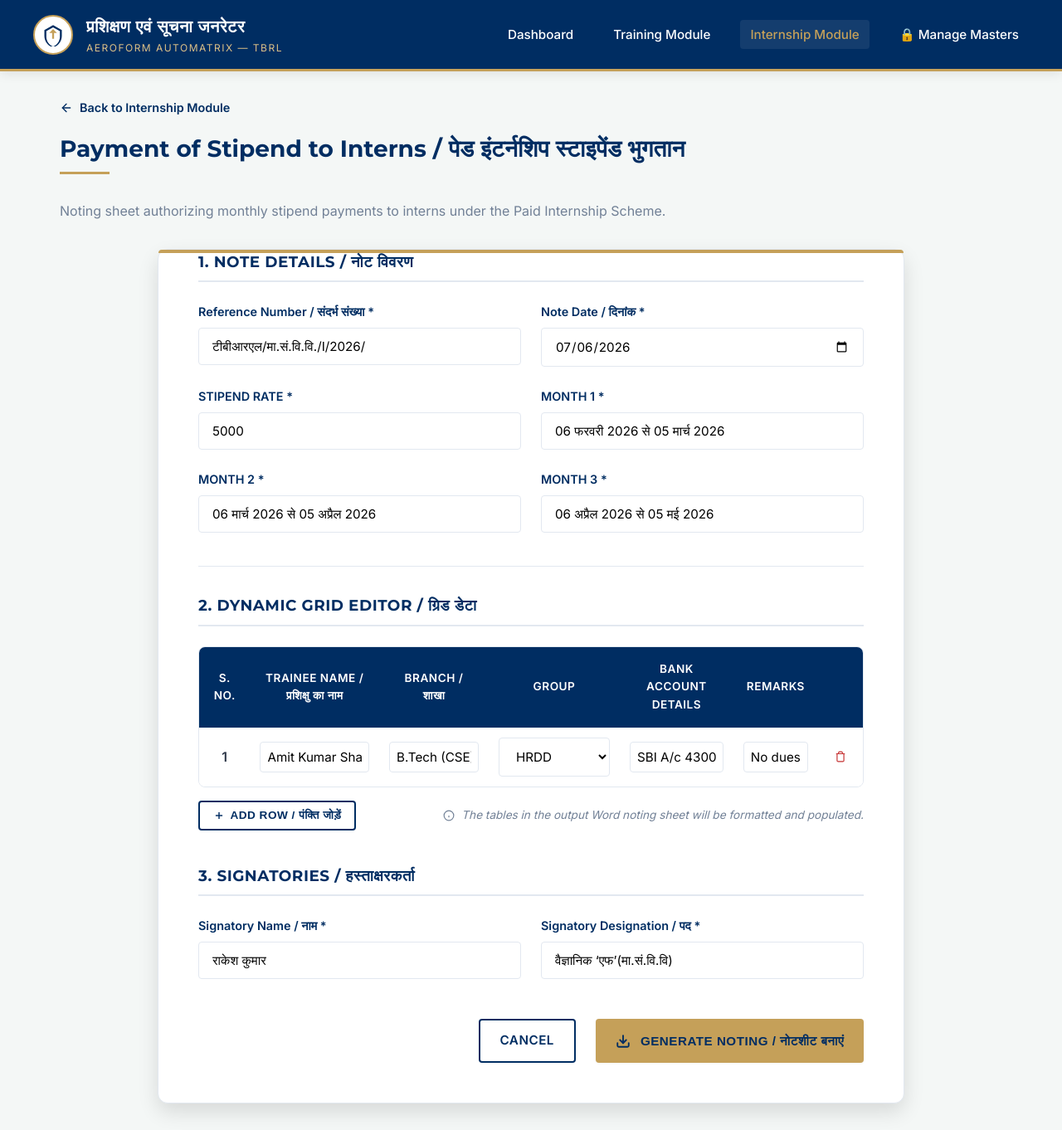
After one commit to RohillaJai-030502/smart-office-noting, a Flask app: page /internship-noting/master_008 in a window 1280 px wide. The commit adds this page. Shown: the whole page at 83% size. Run offline with Flask 3, Linux system fonts and the light colour scheme.

Commit message:
Add 5 new internship templates (stipend, visit, scheme, date revision, student info) and unified grid form

```diff
--- a/app.py
+++ b/app.py
@@ -6,7 +6,7 @@ from flask import Flask, render_template, request, send_file, redirect, url_for,
 from werkzeug.utils import secure_filename
 from logic.ion_generator import generate_ion
 from logic.create_master import create_default_master
-from logic.noting_generator import generate_tbrl_noting, generate_lecture_noting, generate_dgmss_noting, generate_fee_noting, generate_cancellation_noting, generate_date_amendment_fax, generate_mayurpankh_erp_fax, generate_appraisal_proforma, generate_coordinator_nomination  # NEW: TBRL Noting/Fax/ERP Generator Import
+from logic.noting_generator import generate_tbrl_noting, generate_lecture_noting, generate_dgmss_noting, generate_fee_noting, generate_cancellation_noting, generate_date_amendment_fax, generate_mayurpankh_erp_fax, generate_appraisal_proforma, generate_coordinator_nomination, generate_internship_noting  # NEW: TBRL Noting/Fax/ERP Generator Import
 import os
 import json
 import shutil
@@ -1289,6 +1289,52 @@ def generate_coordinator_nomination_route(master_id):
     return send_file(filepath, as_attachment=True)
 
 
+# INTERNSHIP NOTING GENERATOR (NEW MULTI-TABLE ROUTE)
+# ══════════════════════════════════════
+@app.route("/internship-noting/<master_id>", methods=["GET"])
+def internship_noting(master_id):
+    defaults = load_defaults()
+    masters = load_masters()
+    master = next((m for m in masters if m["id"] == master_id), None)
+    if not master:
+        flash(f"Master template {master_id} not found.")
+        return redirect(url_for("internship_menu"))
+
+    groups = ["AFTD", "ADS", "BIDS", "BEHI", "SS", "TELIC", "PPG", "QMG", "ETF", "PC", "WHD", "EXPD", "WHT&E", "ARISE", "PCD", "AIG", "RTRS", "S&D", "R&QA", "WKS", "SEED", "CERBERUS", "DPB", "HSP", "I2G", "HRDD", "BTS"]
+    return render_template("internship_grid_form.html", defaults=defaults, groups=groups, master=master)
+
+
+@app.route("/generate-internship-noting/<master_id>", methods=["POST"])
+def generate_internship_noting_route(master_id):
+    masters = load_masters()
+    master = next((m for m in masters if m["id"] == master_id), None)
+    if not master:
+        return "Master not found", 404
+
+    rows_json = request.form.get("rows_json", "[]")
+    try:
+        rows = json.loads(rows_json)
+    except Exception:
+        rows = []
+
+    data = {"rows": rows}
+    for var in master.get("variables", []):
+        data[var.lower()] = request.form.get(var, "")
+
+    filepath, filename = generate_internship_noting(master_id, data)
+
+    save_history({
+        "filename":          filename,
+        "degree":            f"Dynamic Grid ({len(rows)} rows)",
+        "period":            data.get("date", "N/A"),
+        "generated_at":      datetime.now().strftime("%d %b %Y, %I:%M %p"),
+        "departments_count": len(rows),
+        "master_used":       master["name"]
+    })
+
+    return send_file(filepath, as_attachment=True)
+
+
 # ── API History ──
 @app.route("/api/history")
 def api_history():
--- /dev/null
+++ b/templates/internship_grid_form.html
@@ -0,0 +1,314 @@
+{% extends 'base.html' %}
+
+{% block title %}{{ master.name }} - AeroForm Automatrix{% endblock %}
+
+{% block content %}
+<div style="margin-bottom: 2rem;">
+  <a href="{{ url_for('internship_menu') }}" style="display: inline-flex; align-items: center; gap: 0.5rem; text-decoration: none; color: var(--primary-navy); font-weight: 600; font-size: 0.9rem; margin-bottom: 1rem; transition: var(--transition-fast);">
+    <svg width="16" height="16" viewBox="0 0 24 24" fill="none" stroke="currentColor" stroke-width="2" stroke-linecap="round" stroke-linejoin="round">
+      <line x1="19" y1="12" x2="5" y2="12"></line>
+      <polyline points="12 19 5 12 12 5"></polyline>
+    </svg>
+    Back to Internship Module
+  </a>
+  <h2>{{ master.name }}</h2>
+  <p style="color: var(--text-muted);">{{ master.description }}</p>
+</div>
+
+<div class="form-container">
+  <div class="card-header-bar" style="background-color: var(--accent-gold); margin-top: -3rem; margin-left: -3rem; margin-right: -3rem; border-radius: var(--radius-lg) var(--radius-lg) 0 0;"></div>
+
+  <form id="internship-grid-form" action="/generate-internship-noting/{{ master.id }}" method="POST" onsubmit="prepareSubmit()">
+
+    <!-- Section 1: Note Details -->
+    <div style="margin-bottom: 2.5rem;">
+      <h3 style="margin-bottom: 1.5rem; border-bottom: 2px solid var(--secondary-border); padding-bottom: 0.5rem; font-size: 1.15rem; text-transform: uppercase; letter-spacing: 0.5px; color: var(--primary-navy);">
+        1. Note Details / नोट विवरण
+      </h3>
+      <div class="form-grid">
+        <div class="form-group">
+          <label for="REF_NO">Reference Number / संदर्भ संख्या <span class="text-danger">*</span></label>
+          <input type="text" id="REF_NO" name="REF_NO" value="टीबीआरएल/मा.सं.वि.वि./I/2026/" required>
+        </div>
+        <div class="form-group">
+          <label for="DATE">Note Date / दिनांक <span class="text-danger">*</span></label>
+          <input type="date" id="DATE" name="DATE" required>
+        </div>
+
+        <!-- Render dynamic placeholders depending on the template metadata -->
+        {% for var in master.variables %}
+          {% if var not in ['REF_NO', 'DATE', 'SIGNATORY_NAME', 'SIGNATORY_DESIG'] %}
+            <div class="form-group">
+              <label for="{{ var }}">{{ var|replace('_', ' ') }} <span class="text-danger">*</span></label>
+              {% if 'DATE' in var or 'DEADLINE' in var %}
+                <input type="date" id="{{ var }}" name="{{ var }}" required>
+              {% elif 'RATE' in var or 'AMOUNT' in var %}
+                <input type="number" id="{{ var }}" name="{{ var }}" value="5000" required>
+              {% elif var == 'INTERNSHIP_DURATION' %}
+                <input type="text" id="{{ var }}" name="{{ var }}" value="छ्ह महीने" required>
+              {% elif var == 'SESSION_START_YEAR' %}
+                <input type="text" id="{{ var }}" name="{{ var }}" value="2026" required>
+              {% elif var == 'MONTH_1' %}
+                <input type="text" id="{{ var }}" name="{{ var }}" value="06 फरवरी 2026 से 05 मार्च 2026" required>
+              {% elif var == 'MONTH_2' %}
+                <input type="text" id="{{ var }}" name="{{ var }}" value="06 मार्च 2026 से 05 अप्रैल 2026" required>
+              {% elif var == 'MONTH_3' %}
+                <input type="text" id="{{ var }}" name="{{ var }}" value="06 अप्रैल 2026 से 05 मई 2026" required>
+              {% else %}
+                <input type="text" id="{{ var }}" name="{{ var }}" required>
+              {% endif %}
+            </div>
+          {% endif %}
+        {% endfor %}
+      </div>
+    </div>
+
+    <!-- Section 2: Dynamic Grid Editor -->
+    <div class="nominees-section">
+      <h3 style="margin-bottom: 1.5rem; border-bottom: 2px solid var(--secondary-border); padding-bottom: 0.5rem; font-size: 1.15rem; text-transform: uppercase; letter-spacing: 0.5px; color: var(--primary-navy);">
+        2. Dynamic Grid Editor / ग्रिड डेटा
+      </h3>
+      <div class="table-responsive">
+        <table class="nominees-table" id="grid-table">
+          <thead>
+            <tr>
+              {% if master.id == 'master_008' %}
+                <!-- S.No, Name, Branch, Group, Bank Details, Remarks -->
+                <th style="width: 8%">S. No.</th>
+                <th style="width: 25%">Trainee Name / प्रशिक्षु का नाम</th>
+                <th style="width: 20%">Branch / शाखा</th>
+                <th style="width: 12%">Group</th>
+                <th style="width: 20%">Bank Account Details</th>
+                <th style="width: 10%">Remarks</th>
+              {% elif master.id == 'master_009' %}
+                <!-- S.No, Branch, Requirement, Application Received, Remarks -->
+                <th style="width: 12%">S. No. (e.g. 1)</th>
+                <th style="width: 35%">Branch / शाखा</th>
+                <th style="width: 15%">Requirement</th>
+                <th style="width: 18%">Applications Received</th>
+                <th style="width: 15%">Remarks</th>
+              {% elif master.id == 'master_011' %}
+                <!-- S.No, Trainee Name, Branch, College, Duration, Remarks -->
+                <th style="width: 8%">S. No.</th>
+                <th style="width: 25%">Trainee Name / प्रशिक्षु का नाम</th>
+                <th style="width: 20%">Branch / शाखा</th>
+                <th style="width: 22%">College / महाविद्यालय</th>
+                <th style="width: 10%">Duration</th>
+                <th style="width: 10%">Remarks</th>
+              {% endif %}
+              <th style="width: 5%"></th>
+            </tr>
+          </thead>
+          <tbody>
+            <!-- First default row -->
+            <tr>
+              {% if master.id == 'master_008' %}
+                <td style="text-align: center; font-weight: 600;" class="s-no">1</td>
+                <td><input type="text" class="r-name" value="Amit Kumar Sharma" placeholder="Trainee Name" required></td>
+                <td><input type="text" class="r-branch" value="B.Tech (CSE)" placeholder="Branch" required></td>
+                <td>
+                  <select class="r-group" required>
+                    {% for g in groups %}
+                    <option value="{{ g }}" {% if g == 'HRDD' %}selected{% endif %}>{{ g }}</option>
+                    {% endfor %}
+                  </select>
+                </td>
+                <td><input type="text" class="r-bank" value="SBI A/c 43009988102 IFSC SBIN0001090" placeholder="Bank details" required></td>
+                <td><input type="text" class="r-remarks" value="No dues" placeholder="Remarks"></td>
+              {% elif master.id == 'master_009' %}
+                <td><input type="text" class="r-sno" value="1" style="text-align: center;" required></td>
+                <td><input type="text" class="r-branch" value="Computer Science Engg." placeholder="Branch Name" required></td>
+                <td><input type="text" class="r-req" value="07" style="text-align: center;" required></td>
+                <td><input type="text" class="r-app" value="28" style="text-align: center;" required></td>
+                <td><input type="text" class="r-remarks" value="7 Selected" placeholder="Remarks"></td>
+              {% elif master.id == 'master_011' %}
+                <td style="text-align: center; font-weight: 600;" class="s-no">1</td>
+                <td><input type="text" class="r-name" value="Amit Kumar Sharma" placeholder="Trainee Name" required></td>
+                <td><input type="text" class="r-branch" value="B.Tech (CSE)" placeholder="Branch" required></td>
+                <td><input type="text" class="r-college" value="Punjab Engineering College, Chandigarh" placeholder="College Name" required></td>
+                <td><input type="text" class="r-duration" value="6 Months" placeholder="Duration" required></td>
+                <td><input type="text" class="r-remarks" value="Joining" placeholder="Remarks"></td>
+              {% endif %}
+              <td>
+                <button type="button" class="btn-remove" onclick="removeRow(this)">
+                  <svg width="14" height="14" viewBox="0 0 24 24" fill="none" stroke="currentColor" stroke-width="2"><polyline points="3 6 5 6 21 6"></polyline><path d="M19 6v14a2 2 0 0 1-2 2H7a2 2 0 0 1-2-2V6m3 0V4a2 2 0 0 1 2-2h4a2 2 0 0 1 2 2v2"></path></svg>
+                </button>
+              </td>
+            </tr>
+          </tbody>
+        </table>
+      </div>
+
+      <div class="table-actions">
+        <button type="button" class="btn btn-secondary" onclick="addRow()" style="padding: 0.5rem 1rem; font-size: 0.85rem; display: inline-flex; align-items: center; gap: 0.4rem;">
+          <svg width="14" height="14" viewBox="0 0 24 24" fill="none" stroke="currentColor" stroke-width="2.5"><line x1="12" y1="5" x2="12" y2="19"></line><line x1="5" y1="12" x2="19" y2="12"></line></svg>
+          Add Row / पंक्ति जोड़ें
+        </button>
+        <span class="table-hint">
+          <svg width="14" height="14" viewBox="0 0 24 24" fill="none" stroke="currentColor" stroke-width="2"><circle cx="12" cy="12" r="10"></circle><line x1="12" y1="16" x2="12" y2="12"></line><line x1="12" y1="8" x2="12.01" y2="8"></line></svg>
+          The tables in the output Word noting sheet will be formatted and populated.
+        </span>
+      </div>
+    </div>
+
+    <!-- Section 3: Signatories -->
+    <div style="margin-top: 2rem; margin-bottom: 2rem;">
+      <h3 style="margin-bottom: 1.5rem; border-bottom: 2px solid var(--secondary-border); padding-bottom: 0.5rem; font-size: 1.15rem; text-transform: uppercase; letter-spacing: 0.5px; color: var(--primary-navy);">
+        3. Signatories / हस्ताक्षरकर्ता
+      </h3>
+      <div class="form-grid">
+        <div class="form-group">
+          <label for="SIGNATORY_NAME">Signatory Name / नाम <span class="text-danger">*</span></label>
+          <input type="text" id="SIGNATORY_NAME" name="SIGNATORY_NAME" value="{{ defaults.sig1_name or 'राकेश कुमार' }}" required>
+        </div>
+        <div class="form-group">
+          <label for="SIGNATORY_DESIG">Signatory Designation / पद <span class="text-danger">*</span></label>
+          <input type="text" id="SIGNATORY_DESIG" name="SIGNATORY_DESIG" value="{{ defaults.sig1_desig or 'वैज्ञानिक ‘एफ’ (मा.सं.वि.वि)' }}" required>
+        </div>
+      </div>
+    </div>
+
+    <!-- Hidden input for rows JSON -->
+    <input type="hidden" name="rows_json" id="rows_json">
+
+    <!-- Actions -->
+    <div style="margin-top: 3rem; display: flex; gap: 1.5rem; justify-content: flex-end;">
+      <a href="{{ url_for('internship_menu') }}" class="btn btn-secondary">Cancel</a>
+      <button type="submit" class="btn btn-primary" style="display: inline-flex; align-items: center; gap: 0.75rem;">
+        <svg width="18" height="18" viewBox="0 0 24 24" fill="none" stroke="currentColor" stroke-width="2.5" stroke-linecap="round" stroke-linejoin="round">
+          <path d="M21 15v4a2 2 0 0 1-2 2H5a2 2 0 0 1-2-2v-4"></path>
+          <polyline points="17 10 12 15 7 10"></polyline>
+          <line x1="12" y1="15" x2="12" y2="3"></line>
+        </svg>
+        Generate Noting / नोटशीट बनाएं
+      </button>
+    </div>
+  </form>
+</div>
+{% endblock %}
+
+{% block scripts %}
+<script>
+  const groupsList = {{ groups|tojson }};
+  const masterId = "{{ master.id }}";
+
+  document.addEventListener('DOMContentLoaded', () => {
+    // Automatically set default date to today
+    const dateInput = document.getElementById('DATE');
+    const today = new Date().toISOString().split('T')[0];
+    if (dateInput && !dateInput.value) {
+      dateInput.value = today;
+    }
+  });
+
+  function addRow() {
+    const tableBody = document.querySelector('#grid-table tbody');
+    const rowCount = tableBody.rows.length + 1;
+    const tr = document.createElement('tr');
+
+    if (masterId === 'master_008') {
+      let selectOptions = '';
+      groupsList.forEach(g => {
+        selectOptions += `<option value="${g}" ${g === 'HRDD' ? 'selected' : ''}>${g}</option>`;
+      });
+      tr.innerHTML = `
+        <td style="text-align: center; font-weight: 600;" class="s-no">${rowCount}</td>
+        <td><input type="text" class="r-name" placeholder="Trainee Name" required></td>
+        <td><input type="text" class="r-branch" placeholder="Branch" required></td>
+        <td>
+          <select class="r-group" required>
+            ${selectOptions}
+          </select>
+        </td>
+        <td><input type="text" class="r-bank" placeholder="Bank details" required></td>
+        <td><input type="text" class="r-remarks" placeholder="Remarks"></td>
+        <td>
+          <button type="button" class="btn-remove" onclick="removeRow(this)">
+            <svg width="14" height="14" viewBox="0 0 24 24" fill="none" stroke="currentColor" stroke-width="2"><polyline points="3 6 5 6 21 6"></polyline><path d="M19 6v14a2 2 0 0 1-2 2H7a2 2 0 0 1-2-2V6m3 0V4a2 2 0 0 1 2-2h4a2 2 0 0 1 2 2v2"></path></svg>
+          </button>
+        </td>
+      `;
+    } else if (masterId === 'master_009') {
+      tr.innerHTML = `
+        <td><input type="text" class="r-sno" value="${rowCount}" style="text-align: center;" required></td>
+        <td><input type="text" class="r-branch" placeholder="Branch Name" required></td>
+        <td><input type="text" class="r-req" placeholder="Requirement" style="text-align: center;" required></td>
+        <td><input type="text" class="r-app" placeholder="Applications" style="text-align: center;" required></td>
+        <td><input type="text" class="r-remarks" placeholder="Remarks"></td>
+        <td>
+          <button type="button" class="btn-remove" onclick="removeRow(this)">
+            <svg width="14" height="14" viewBox="0 0 24 24" fill="none" stroke="currentColor" stroke-width="2"><polyline points="3 6 5 6 21 6"></polyline><path d="M19 6v14a2 2 0 0 1-2 2H7a2 2 0 0 1-2-2V6m3 0V4a2 2 0 0 1 2-2h4a2 2 0 0 1 2 2v2"></path></svg>
+          </button>
+        </td>
+      `;
+    } else if (masterId === 'master_011') {
+      tr.innerHTML = `
+        <td style="text-align: center; font-weight: 600;" class="s-no">${rowCount}</td>
+        <td><input type="text" class="r-name" placeholder="Trainee Name" required></td>
+        <td><input type="text" class="r-branch" placeholder="Branch" required></td>
+        <td><input type="text" class="r-college" placeholder="College Name" required></td>
+        <td><input type="text" class="r-duration" placeholder="Duration" required></td>
+        <td><input type="text" class="r-remarks" placeholder="Remarks"></td>
+        <td>
+          <button type="button" class="btn-remove" onclick="removeRow(this)">
+            <svg width="14" height="14" viewBox="0 0 24 24" fill="none" stroke="currentColor" stroke-width="2"><polyline points="3 6 5 6 21 6"></polyline><path d="M19 6v14a2 2 0 0 1-2 2H7a2 2 0 0 1-2-2V6m3 0V4a2 2 0 0 1 2-2h4a2 2 0 0 1 2 2v2"></path></svg>
+          </button>
+        </td>
+      `;
+    }
+
+    tableBody.appendChild(tr);
+    updateSerialNumbers();
+  }
+
+  function removeRow(btn) {
+    const tableBody = document.querySelector('#grid-table tbody');
+    if (tableBody.rows.length > 1) {
+      const tr = btn.closest('tr');
+      tr.remove();
+      updateSerialNumbers();
+    } else {
+      alert("At least one row must be specified.");
+    }
+  }
+
+  function updateSerialNumbers() {
+    if (masterId === 'master_009') return; // uses manual / text s-no
+    const rows = document.querySelectorAll('#grid-table tbody tr');
+    rows.forEach((row, idx) => {
+      row.querySelector('.s-no').textContent = idx + 1;
+    });
+  }
+
+  function prepareSubmit() {
+    const rowsData = [];
+    const trs = document.querySelectorAll('#grid-table tbody tr');
+
+    trs.forEach(tr => {
+      const row = {};
+      if (masterId === 'master_008') {
+        row.name = tr.querySelector('.r-name').value;
+        row.branch = tr.querySelector('.r-branch').value;
+        row.group = tr.querySelector('.r-group').value;
+        row.bank_details = tr.querySelector('.r-bank').value;
+        row.remarks = tr.querySelector('.r-remarks').value;
+      } else if (masterId === 'master_009') {
+        row.sno = tr.querySelector('.r-sno').value;
+        row.branch = tr.querySelector('.r-branch').value;
+        row.requirement = tr.querySelector('.r-req').value;
+        row.applications_received = tr.querySelector('.r-app').value;
+        row.remarks = tr.querySelector('.r-remarks').value;
+      } else if (masterId === 'master_011') {
+        row.name = tr.querySelector('.r-name').value;
+        row.branch = tr.querySelector('.r-branch').value;
+        row.college = tr.querySelector('.r-college').value;
+        row.duration = tr.querySelector('.r-duration').value;
+        row.remarks = tr.querySelector('.r-remarks').value;
+      }
+      rowsData.push(row);
+    });
+
+    document.getElementById('rows_json').value = JSON.stringify(rowsData);
+  }
+</script>
+{% endblock %}
```
Also changed, not shown: logic/noting_generator.py (+149 -0 lines), masters.json (+100 -0 lines), templates/internship_menu.html (+55 -0 lines), 10 other files.
